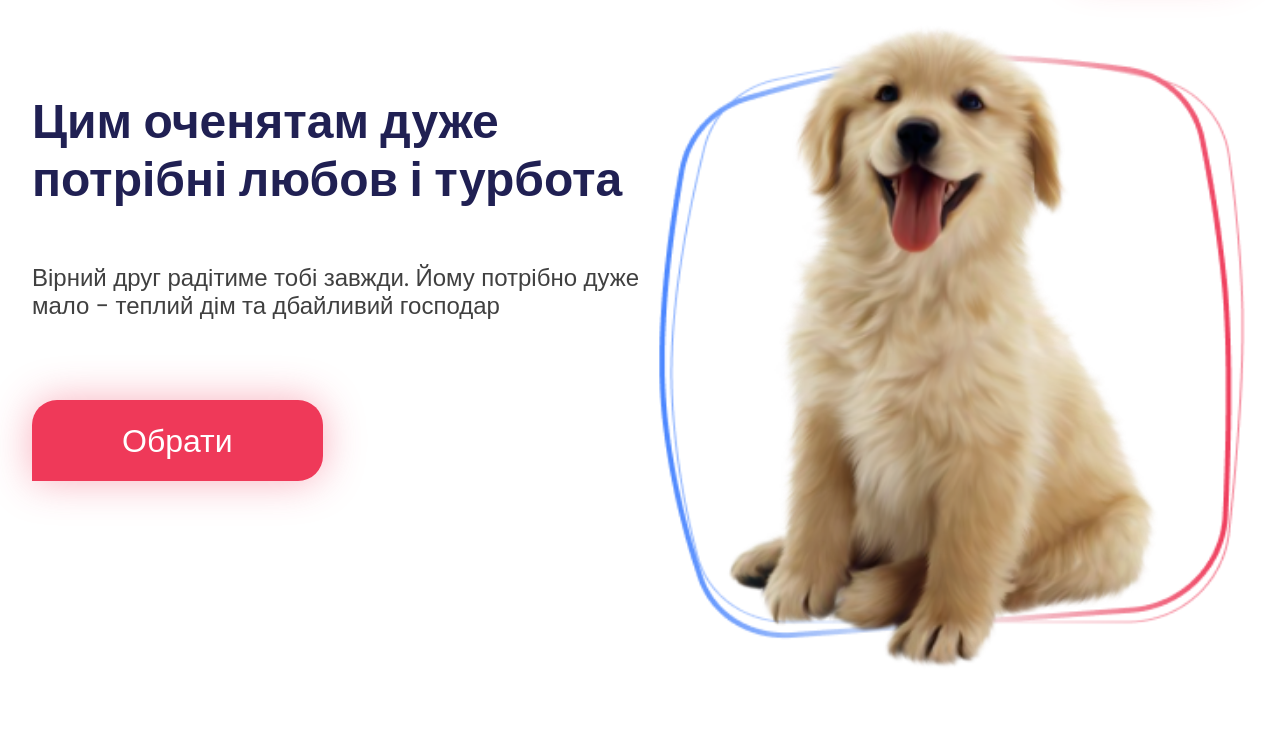
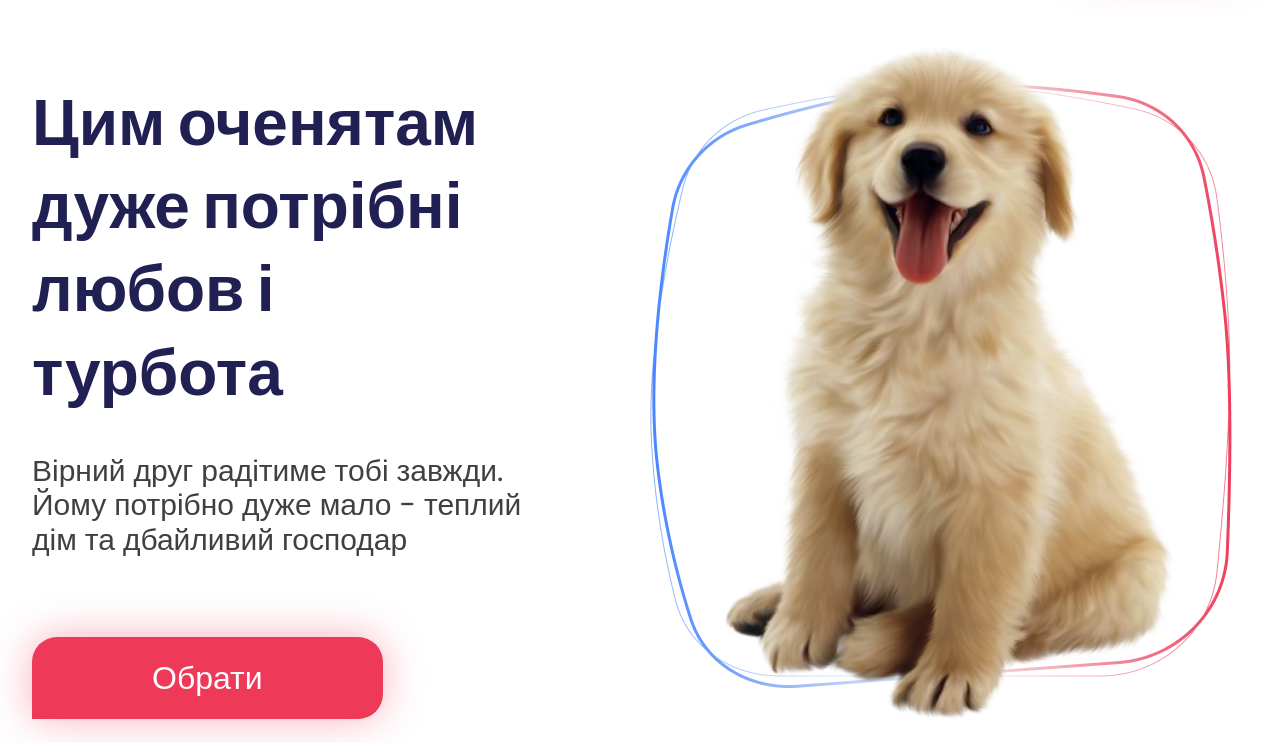
Before and after one commit to Subx1s0o/Animal-Shelter, a website: page index.html in a window 1280 px wide. Shown: the part 130-873 px from the top of the page. Before the commit the page ends 801 px from the top, so only its background shows below. Drawn offline with Linux system fonts and the light colour scheme.

Commit message:
edit hero section

```diff
--- a/index.html
+++ b/index.html
@@ -74,8 +74,8 @@
       </div>
     </header>
     <main>
-      <div class="container">
-        <div class="hero">
+      <section>
+        <div class="container hero_container">
           <div class="hero-text">
             <h1>Цим оченятам дуже потрібні любов і турбота</h1>
             <p class="hero-p">
@@ -86,12 +86,23 @@
           </div>
 
           <div class="hero-image">
-            <img src="./images/hero-dog.png" alt="dog" />
+            <picture>
+              <source
+                srcset="./images/hero-dog-desk.png"
+                media="(min-width: 1200px)"
+              />
+              <source
+                srcset="./images/hero-dog-tab.png"
+                media="(min-width: 700px)"
+              />
+
+              <img src="./images/hero-dog.png" alt="dog" />
+            </picture>
           </div>
 
           <button>Обрати</button>
         </div>
-      </div>
+      </section>
     </main>
     <footer><div class="container"></div></footer>
   </body>
--- a/scss/styles.scss
+++ b/scss/styles.scss
@@ -241,13 +241,10 @@ nav {
 
 //----------------------------------END HEADER------------------------------------//
 
-.hero {
-  margin: auto;
-  text-align: center;
-  max-width: 470px;
-  h1 {
-    margin-bottom: 24px;
-  }
+.hero_container {
+  display: flex;
+  flex-direction: column;
+  align-items: center;
   button {
     border-radius: 25px 25px 25px 0;
     padding: 15px 70px;
@@ -258,91 +255,161 @@ nav {
     line-height: 160%;
     text-align: center;
     color: #fff;
+  }
+}
 
-    display: block;
+.hero-text {
+  max-width: 470px;
+  margin-bottom: 24px;
+  margin-top: 10px;
+  h1 {
+    margin: 0;
+    margin-bottom: 24px;
+  }
+  button {
+    display: none;
+    border-radius: 25px 25px 25px 0;
+    padding: 15px 70px;
+    box-shadow: 0 0 40px 0 rgba(239, 57, 89, 0.4);
+    background: #ef3959;
+    font-weight: 400;
+    font-size: 32px;
+    line-height: 160%;
+    text-align: center;
+    color: #fff;
     margin: auto;
     margin-top: 24px;
   }
 }
 
 .hero-p {
-  font-weight: 400;
   font-size: 20px;
   color: #404040;
   margin-bottom: 24px;
 }
 
 .hero-image {
-  display: flex;
-  justify-content: center;
+  margin-bottom: 24px;
   img {
     max-width: 450px;
   }
 }
 
-.hero-text {
-  padding: 40px 0;
-  button {
-    display: none;
+@media (min-width: 480px) {
+  .hero_container {
+    button {
+      padding: 15px 90px;
+    }
+  }
+  .hero-text {
+    text-align: center;
+    margin-top: 30px;
   }
 }
 
-@media (min-width: 480px) {
-  .hero {
-    button {
-      border-radius: 25px 25px 25px 0;
-      padding: 15px 90px;
+@media (min-width: 600px) {
+  .hero_container {
+    .hero-text {
+      margin-top: 30px;
+      max-width: 500px;
+      h1 {
+        font-size: 40px;
+        margin-bottom: 40px;
+      }
+      .hero-p {
+        font-size: 20px;
+      }
     }
   }
 }
 
 @media (min-width: 700px) {
-  .hero {
-    max-width: 650px;
+  .hero_container {
     .hero-text {
+      margin-top: 30px;
+      max-width: 500px;
       h1 {
         font-size: 40px;
         margin-bottom: 40px;
       }
       .hero-p {
-        font-size: 22px;
+        font-size: 20px;
       }
     }
   }
 }
 
-@media (min-width: 900px) {
-  .hero {
-    display: flex;
-    text-align: start;
+@media (min-width: 850px) {
+  .hero_container {
+    .hero-text {
+      margin-top: 60px;
+      max-width: 650px;
+      h1 {
+        font-size: 56px;
+        margin-bottom: 40px;
+      }
+      .hero-p {
+        font-size: 24px;
+      }
+    }
+    button {
+      padding: 15px 120px;
+    }
+    .hero-image {
+      margin-bottom: 40px;
+      img {
+        max-width: 100%;
+      }
+    }
+  }
+}
+
+@media (min-width: 1024px) {
+  .hero_container {
+    flex-direction: row;
+    column-gap: 20px;
+    justify-content: space-between;
     margin: 0;
     max-width: 100%;
     button {
       display: none;
     }
 
-    .hero-image {
-      img {
-        max-width: 100%;
-      }
-    }
     .hero-text {
       flex: 1 1 50%;
+      text-align: start;
+      max-width: 500px;
       h1 {
-        font-size: 48px;
-        margin-bottom: 56px;
+        font-size: 56px;
+        margin-bottom: 40px;
+        font-weight: 800;
       }
       .hero-p {
         font-size: 24px;
+        margin-bottom: 80px;
       }
       button {
         display: flex;
         margin: 0;
-        margin-top: 80px;
       }
     }
     .hero-image {
-      flex: 1 1 50%;
+      margin: 0;
     }
   }
 }
+
+@media (min-width: 1200px) {
+  .hero_container {
+    .hero-text {
+      h1 {
+        font-size: 64px;
+
+        line-height: 130%;
+      }
+      .hero-p {
+        font-size: 30px;
+      }
+    }
+  }
+}
```
Also changed, not shown: css/styles.css, images/hero-dog-desk.png (added), images/hero-dog-tab.png (added).
